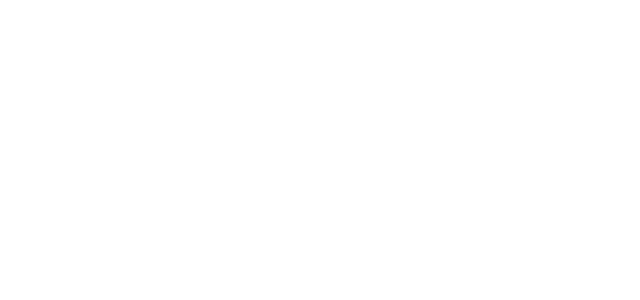
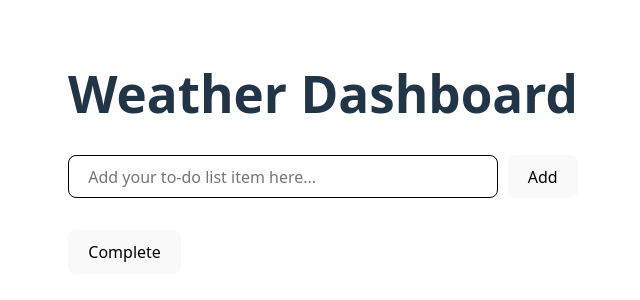
Before and after one commit to ddsoriano26/react-practice, a React (Vite) app: page /weather-dashboard in a window 1280 px wide. Before the commit this address had no page. Shown: the part 248-548 px from the top of the page, without its empty margins (317-957 px from the left). Built offline with nearby package versions, Linux system fonts and the light colour scheme.

Commit message:
Initialize weather dashboard

```diff
--- a/src/App.tsx
+++ b/src/App.tsx
@@ -2,6 +2,7 @@
 import { Route, Routes } from 'react-router-dom'
 import Home from './components/Home'
 import TodoList from './components/TodoList'
+import WeatherDashboard from './components/WeatherDashboard'
 
 function App() {
   return (
@@ -9,6 +10,7 @@
         <Routes>
             <Route path='/' element={<Home />} />
             <Route path='/todo-list' element={<TodoList />} />
+            <Route path='/weather-dashboard' element={<WeatherDashboard />} />
         </Routes>
     </div>
   )
--- a/src/components/Home.tsx
+++ b/src/components/Home.tsx
@@ -30,7 +30,8 @@
         {/* <button>
           Todo List Application
         </button> */}
-        <Link to='/todo-list'><button>Todo List Component</button></Link>
+        <Link to='/todo-list'><button>To-Do List</button></Link>
+        <Link to='/weather-dashboard'><button>Weather Dashboard</button></Link>
       </div>
       <p className="read-the-docs">
         Click on the Vite and React logos to learn more
--- /dev/null
+++ b/src/components/WeatherDashboard.tsx
@@ -0,0 +1,67 @@
+/*
+Weather Dashboard
+*/
+import { useState } from "react"
+
+function WeatherDashboard() {
+    const [items, setItems] = useState<string[]>([])
+    const [newItem, setNewItem] = useState('')
+
+    const addItem = () => {
+        if (newItem.length > 0) {
+            setItems([...new Set([...items, newItem])])
+        } else {
+            alert('No item found!')
+        }
+
+        // Clear input
+        setNewItem('')
+    }
+
+    const deleteItem = (itemToDelete: string) => {
+        setItems(items.filter((item: string) => item !== itemToDelete))
+    }
+
+    const completeList = () => {
+        if (items.length > 0) {
+            const newDisplayText = `Your to-do list items are:${
+                items.map((item: string) => {
+                    return ` ${item}`
+                })
+            }`
+            alert(`${newDisplayText}.`)
+        } else {
+            alert("There are no items in the to-do list.")
+        }
+    }
+
+    return (
+        <>
+            <h1>Weather Dashboard</h1>
+            <div style={{ width: '100%' }}>
+                <div className="row">
+                    <input
+                        placeholder="Add your to-do list item here..."
+                        type="text"
+                        value={newItem}
+                        onChange={(e) => setNewItem(e.target.value)} style={{ flex: 1 }}
+                    />
+                    <button onClick={addItem}>Add</button>
+                </div>
+                <ul style={{ width: '100%' }}>
+                    {
+                        items.map((item: string) => {
+                            return (<div style={{ flexDirection: 'row', justifyContent: 'space-between', width: '100%', gap: '10px' }}>
+                                        <li>{item}</li>
+                                        <button onClick={() => {deleteItem(item)}}>Delete</button>
+                                    </div>)
+                        })
+                    }
+                </ul>
+                <button onClick={completeList}>Complete</button>
+            </div>
+        </>
+    )
+}
+
+export default WeatherDashboard
```
